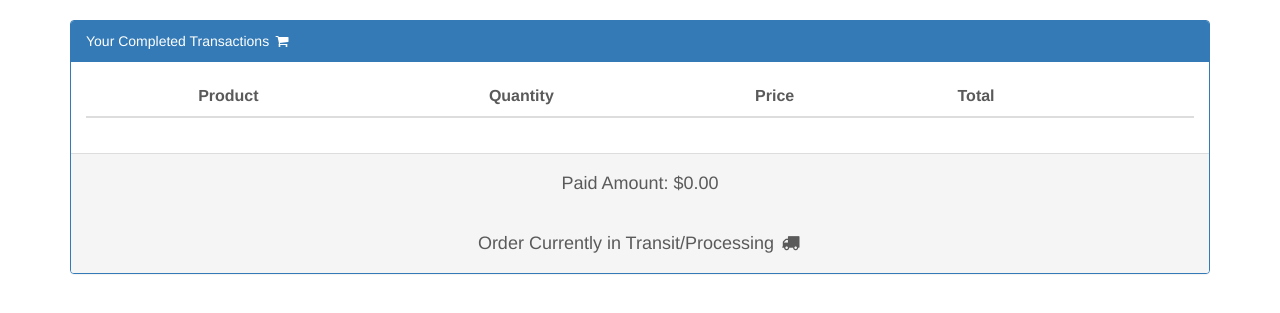
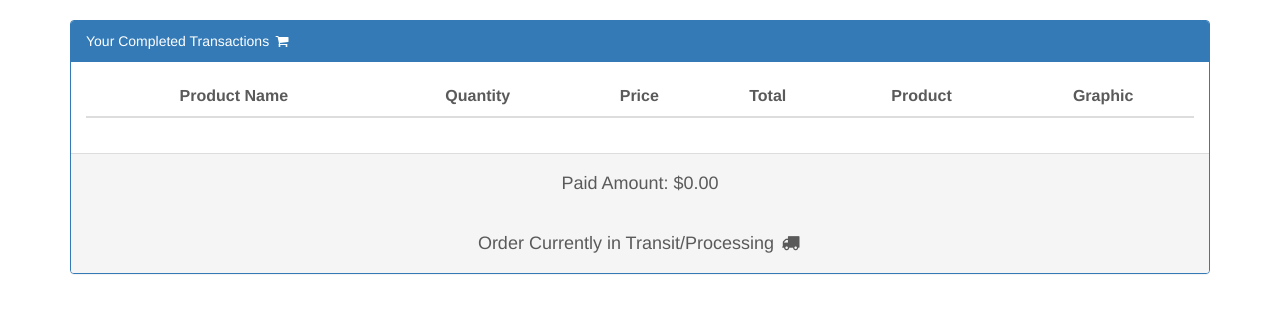
Before and after one commit to ryanmuhlbauer/ImaginePrints, a PHP site: page /orders.php in a window 1280 px wide. Shown: the part 61-374 px from the top of the page. Run offline with PHP 8.4, Linux system fonts and the light colour scheme; data that the repository does not hold is empty; some libraries are stand-ins or nearby versions.

Commit message:
Finalizing orders.php & cart.php

```diff
--- a/orders.php
+++ b/orders.php
@@ -27,12 +27,12 @@ include("connection.php");
         <table class="table table-hover">
           <thead>
             <tr>
-              <th class="text-center" style="width: ">Product</th>
+              <th class="text-center" style="width: ">Product Name</th>
               <th class="text-center">Quantity</th>
               <th class="text-center">Price</th>
               <th class="text-center">Total</th>
-              <th></th>
-              <th></th>
+              <th class="text-center">Product</th>
+              <th class="text-center">Graphic</th>
             </tr>
           </thead>
           <tbody>
@@ -49,7 +49,6 @@ include("connection.php");
                   $product_img = $row['path'];
                   $product_price = $row['price'];
                   $graphic = $row['graphic'];
-                  echo $graphic;
                   if(!isset($graphic)) {
                     echo '<tr>
                     <td class="text-center" style="vertical-align: middle;">
```
Also changed, not shown: cart.php (+18 -2 lines).
